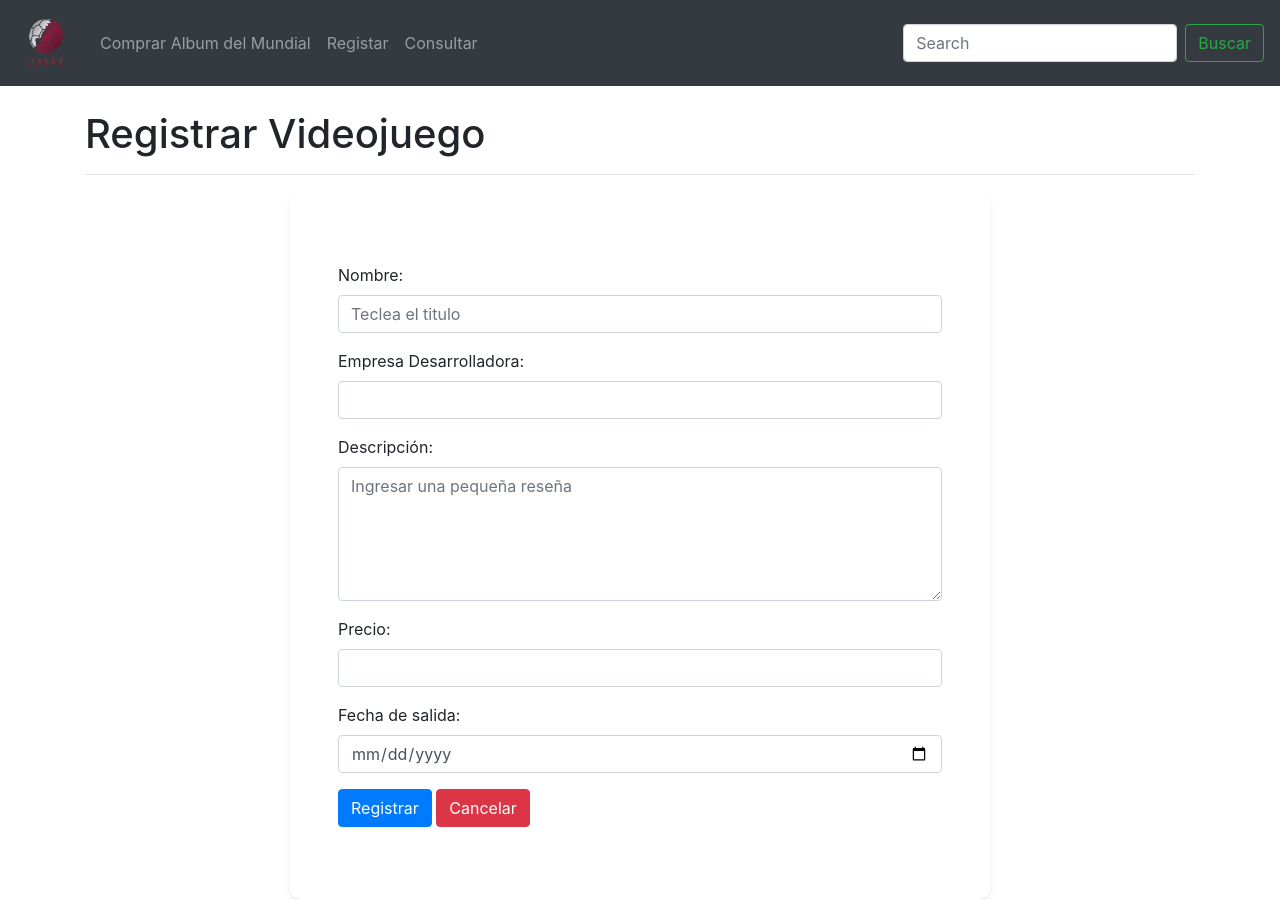
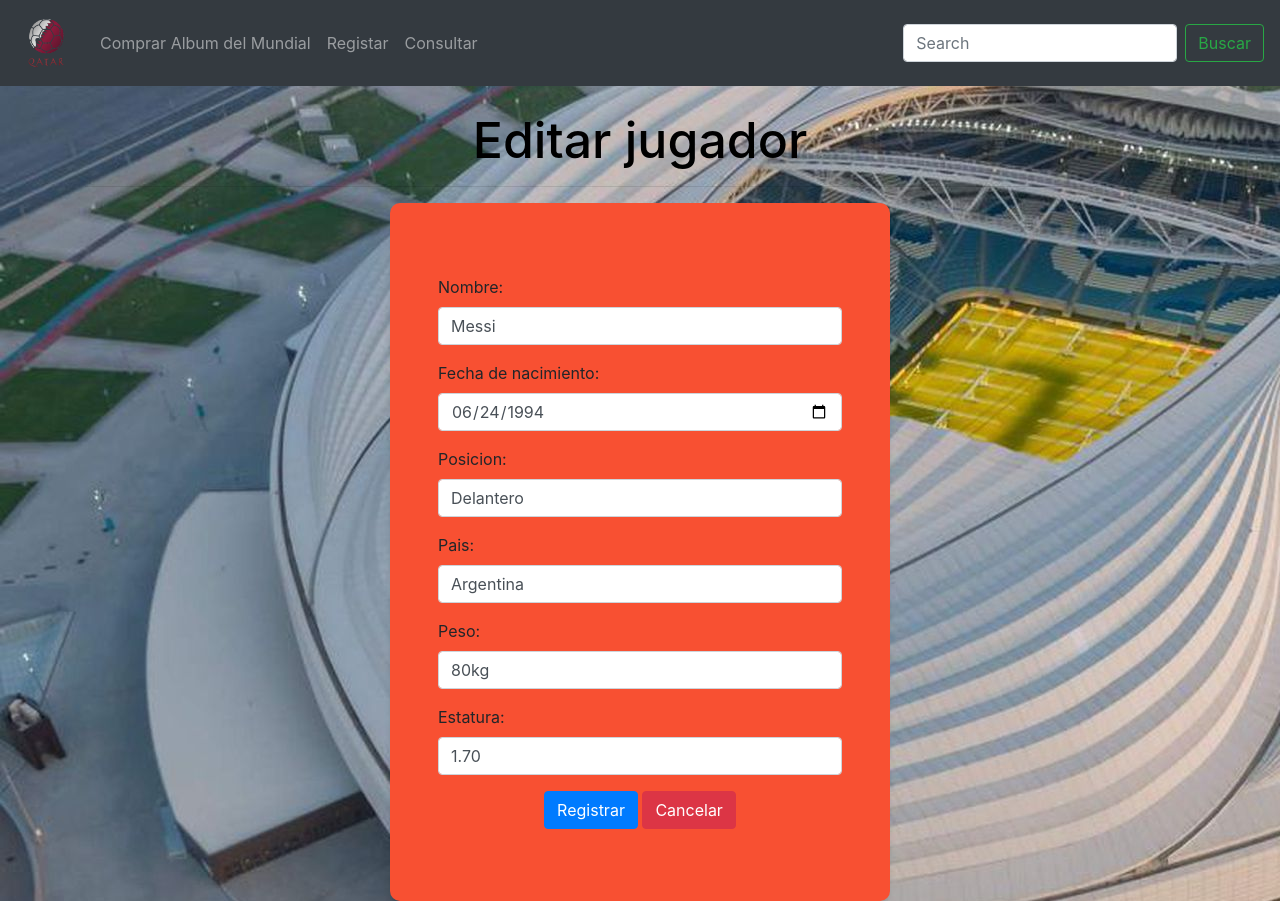
Before and after one commit to JuanRobledo11/Proyecto_parcial2, a PHP site: page /actualizarRegistro.php?id=1 in a window 1280 px wide. Run offline with PHP 8.4, Linux system fonts and the light colour scheme; data comes from the database, SQL or seed files in the repository; data that the repository does not hold is empty.

Commit message:
Update actualizarRegistro.php

```diff
--- a/proyectop2/proyectoParcial2/actualizarRegistro.php
+++ b/proyectop2/proyectoParcial2/actualizarRegistro.php
@@ -4,7 +4,7 @@
     <meta charset="UTF-8">
     <meta http-equiv="X-UA-Compatible" content="IE=edge">
     <meta name="viewport" content="width=device-width, initial-scale=1.0">
-    <title>Videojuegos</title>
+    <title>Actualizar jugador</title>
     <link rel="stylesheet" href="css/bootstrap.css">
     <script src="js/jquery-3.6.1.js"></script>
     <style>
@@ -12,19 +12,28 @@
             background-color: #fff;
             margin: auto;
             width: 90%;
-            max-width: 700px;
+            max-width: 500px;
             padding: 4.5em 3em;
             border-radius: 10px;
             box-shadow: 0 5px 10px -5px rgb(0 0 0 / 30%)
         }
+
+        h1{
+            text-align: center;
+            color: black;
+            font-size: 50px;
+        }
+
+        body{
+            background-image: url("img/estadio.jpg");
+        }
     </style>
-
 </head>
 <body>
     <?php
         include 'conexion.php';
         $id = $_GET["id"];
-        $sql = "SELECT * FROM juegos WHERE id=" . $id;
+        $sql = "SELECT * FROM jugador WHERE id=" . $id;
         $resultado = $conexion->query($sql);
         $registro = $resultado->fetch_assoc();
     ?>
@@ -33,44 +42,51 @@
     <div class="container">
         <div class="row">
             <div class="col-12">
-                <h1>Registrar Videojuego</h1><hr>
-
-                <form method="post" action="guardarRegistro.php" class="form">
+                <h1>Editar jugador</h1><hr>
+                <form method="post" action="guardarRegistro.php" class="form" style="background: rgba(248,80,50,1);">
 
                 <input name="id" type="hidden" value="<?php echo $registro["id"]; ?>">
                     <div class="form-group">
                         <label for="">Nombre:</label>
-                        <input value="<?php echo $registro["nombre"]; ?>" type="text" class="form-control" name="nombre" placeholder="Teclea el titulo">
+                        <input value="<?php echo $registro["nombre"]; ?>" type="text" class="form-control" name="nombre">
                     </div>
 
                 <div class="form-group">
-                    <label for="">Empresa Desarrolladora:</label>
-                    <input value="<?php echo $registro["empresa_desarrolladora"]; ?>" type="text" class="form-control" name="empresa_desarrolladora">
+                    <label for="">Fecha de nacimiento:</label>
+                    <input value="<?php echo $registro["fecha_nacimiento"]; ?>" type="date" class="form-control" name="fecha_nacimiento">
                 </div>
 
                 <div class="form-group">
-                    <label for="">Descripción:</label>
-                    <textarea value="<?php echo $registro["descripcion"]; ?>" name="descripcion" cols="30" rows="5" class="form-control" placeholder="Ingresar una pequeña reseña"></textarea>
+                    <label for="">Posicion:</label>
+                    <input value="<?php echo $registro["posicion"]; ?>" type="text" class="form-control" name="posicion">
                 </div>
 
                 <div class="form-group">
-                    <label for="">Precio:</label>
-                    <input value="<?php echo $registro["precio"]; ?>" type="number" class="form-control" name="precio">
+                    <label for="">Pais:</label>
+                    <input value="<?php echo $registro["pais"]; ?>" type="text" class="form-control" name="pais">
                 </div>
 
-                 <div class="form-group">
-                    <label for="">Fecha de salida:</label>
-                    <input value="<?php echo $registro["fecha_salida"]; ?>" type="date" class="form-control" name="fecha_salida">
+                <div class="form-group">
+                    <label for="">Peso:</label>
+                    <input value="<?php echo $registro["peso"]; ?>" type="text" class="form-control" name="peso">
                 </div>
-                    <div>
-                        <input type="submit" class="btn btn-primary" value="Registrar">
-                        <a href="consultarDatos.php" class="btn btn-danger">Cancelar</a>
-                    </div>
+
+                <div class="form-group">
+                    <label for="">Estatura:</label>
+                    <input value="<?php echo $registro["estatura"]; ?>" type="text" class="form-control" name="estatura">
+                </div>
+
+                <center>
+                <div>
+                    <input type="submit" class="btn btn-primary" value="Registrar">
+                    <a href="consultarDatos.php" class="btn btn-danger">Cancelar</a>
+                </div>
+                </center>
+
                 </form>
             </div>
         </div>
     </div>
-
     <script src="js/bootstrap.js"></script>
 </body>
 </html>
```
